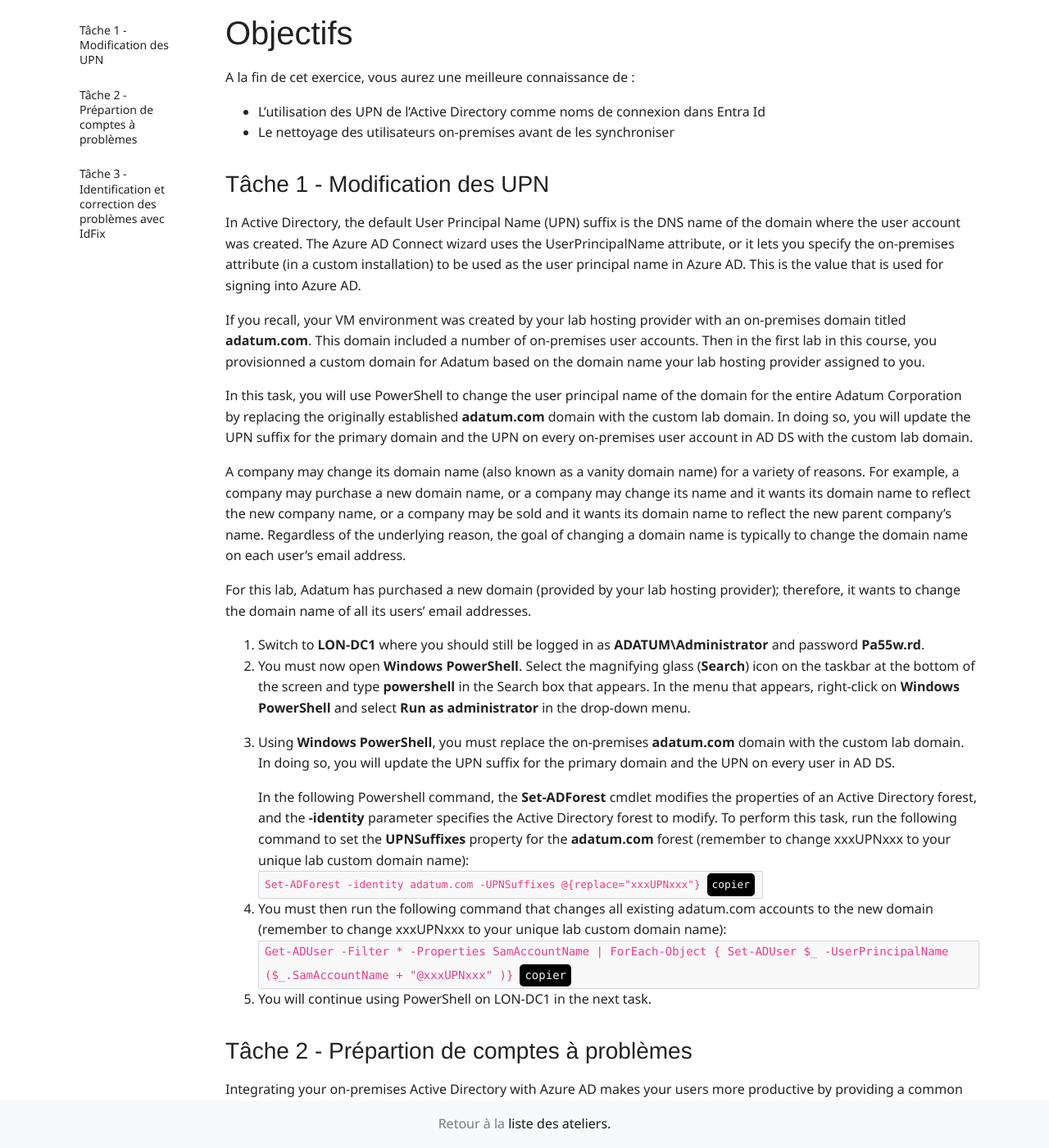
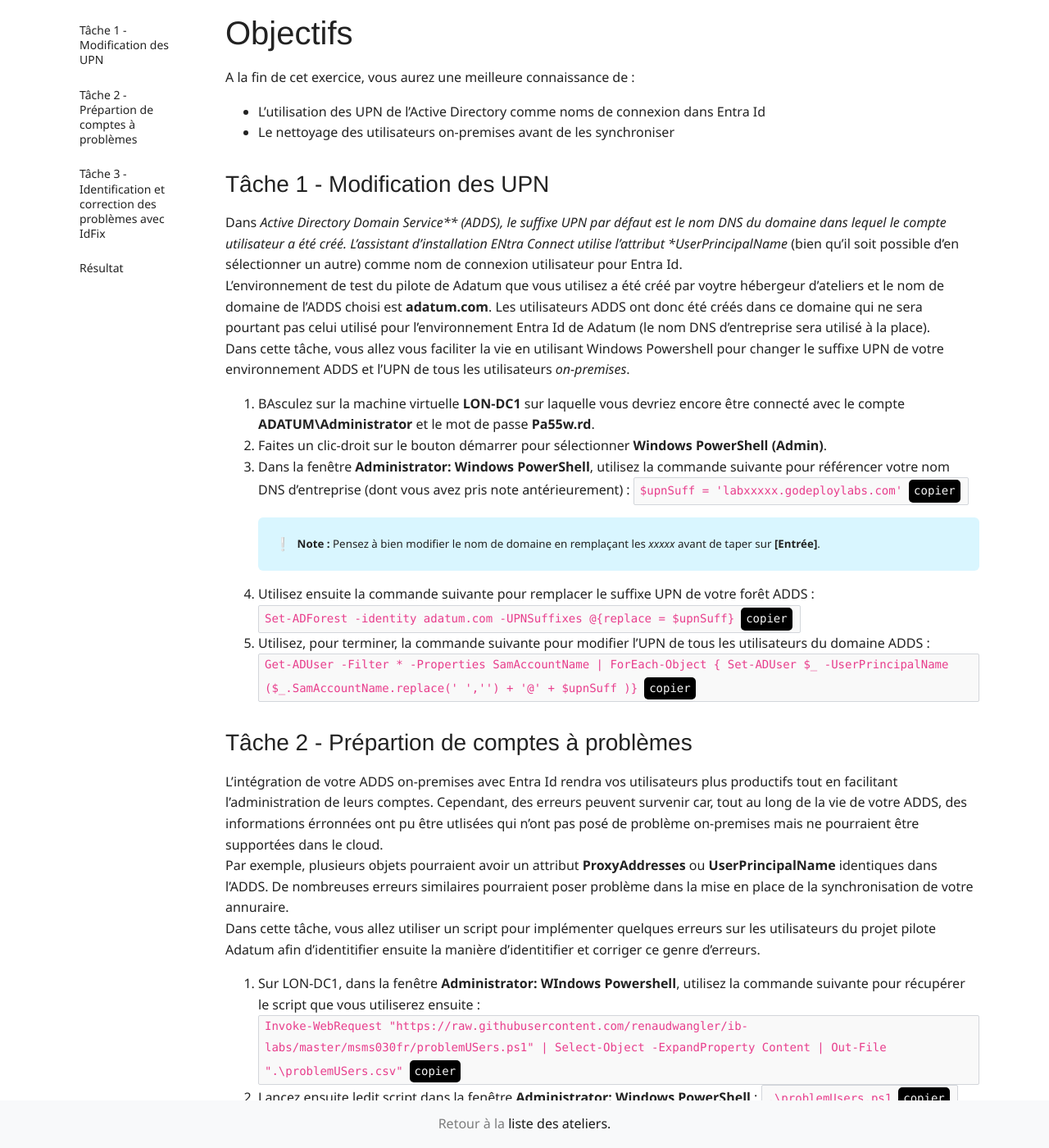
Before and after one commit to renaudwangler/ib-labs, a Jekyll site: the page built from msms030fr/lab4e1.md, in a window 1280 px wide and 1400 px high, scrolled down 335 px. Shown: the whole window at 82% size. Built offline with Jekyll 4.4.1, drawn with Linux system fonts in a browser that asks for light colours; nearby versions of some CDN libraries; comment, search, counter and statistics services are not loaded; some of the changed text lies outside the part shown.

Commit message:
msms030-l4e1

````diff
--- a/msms030fr/lab4e1.md
+++ b/msms030fr/lab4e1.md
@@ -13,92 +13,62 @@ A la fin de cet exercice, vous aurez une meilleure connaissance de :
 - Le nettoyage des utilisateurs on-premises avant de les synchroniser
 
 ## Tâche 1 - Modification des UPN
-In Active Directory, the default User Principal Name (UPN) suffix is the DNS name of the domain where the user account was created. The Azure AD Connect wizard uses the UserPrincipalName attribute, or it lets you specify the on-premises attribute (in a custom installation) to be used as the user principal name in Azure AD. This is the value that is used for signing into Azure AD.
-
-If you recall, your VM environment was created by your lab hosting provider with an on-premises domain titled **adatum.com**. This domain included a number of on-premises user accounts. Then in the first lab in this course, you provisionned a custom domain for Adatum based on the domain name your lab hosting provider assigned to you.
-
-In this task, you will use PowerShell to change the user principal name of the domain for the entire Adatum Corporation by replacing the originally established **adatum.com** domain with the custom lab domain. In doing so, you will update the UPN suffix for the primary domain and the UPN on every on-premises user account in AD DS with the custom lab domain.
-
-A company may change its domain name (also known as a vanity domain name) for a variety of reasons. For example, a company may purchase a new domain name, or a company may change its name and it wants its domain name to reflect the new company name, or a company may be sold and it wants its domain name to reflect the new parent company’s name. Regardless of the underlying reason, the goal of changing a domain name is typically to change the domain name on each user’s email address.
-
-For this lab, Adatum has purchased a new domain (provided by your lab hosting provider); therefore, it wants to change the domain name of all its users’ email addresses.
-1. Switch to **LON-DC1** where you should still be logged in as **ADATUM\Administrator** and password **Pa55w.rd**.
-1. You must now open **Windows PowerShell**. Select the magnifying glass (**Search**) icon on the taskbar at the bottom of the screen and type **powershell** in the Search box that appears. In the menu that appears, right-click on **Windows PowerShell** and select **Run as administrator** in the drop-down menu.
-1. Using **Windows PowerShell**, you must replace the on-premises **adatum.com** domain with the custom lab domain. In doing so, you will update the UPN suffix for the primary domain and the UPN on every user in AD DS.
-
-	In the following Powershell command, the **Set-ADForest** cmdlet modifies the properties of an Active Directory forest, and the **-identity** parameter specifies the Active Directory forest to modify. To perform this task, run the following command to set the **UPNSuffixes** property for the **adatum.com** forest (remember to change xxxUPNxxx to your unique lab custom domain name):
-	```Set-ADForest -identity adatum.com -UPNSuffixes @{replace="xxxUPNxxx"}```
-1. You must then run the following command that changes all existing adatum.com accounts to the new domain (remember to change xxxUPNxxx to your unique lab custom domain name):
-	```Get-ADUser -Filter * -Properties SamAccountName | ForEach-Object { Set-ADUser $_  -UserPrincipalName ($_.SamAccountName + "@xxxUPNxxx" )}```
-1. You will continue using PowerShell on LON-DC1 in the next task.
+Dans *Active Directory Domain Service** (ADDS), le suffixe UPN par défaut est le nom DNS du domaine dans lequel le compte utilisateur a été créé. L'assistant d'installation ENtra Connect utilise l'attribut *UserPrincipalName* (bien qu'il soit possible d'en sélectionner un autre) comme nom de connexion utilisateur pour Entra Id.
+L'environnement de test du pilote de Adatum que vous utilisez a été créé par voytre hébergeur d'ateliers et le nom de domaine de l'ADDS choisi est **adatum.com**. Les utilisateurs ADDS ont donc été créés dans ce domaine qui ne sera pourtant pas celui utilisé pour l'environnement Entra Id de Adatum (le nom DNS d'entreprise sera utilisé à la place).
+Dans cette tâche, vous allez vous faciliter la vie en utilisant Windows Powershell pour changer le suffixe UPN de votre environnement ADDS et l'UPN de tous les utilisateurs *on-premises*.
+1. BAsculez sur la machine virtuelle **LON-DC1** sur laquelle vous devriez encore être connecté avec le compte **ADATUM\Administrator** et le mot de passe **Pa55w.rd**.
+1. Faites un clic-droit sur le bouton démarrer pour sélectionner **Windows PowerShell (Admin)**.
+1. Dans la fenêtre **Administrator: Windows PowerShell**, utilisez la commande suivante pour référencer votre nom DNS d'entreprise (dont vous avez pris note antérieurement) :
+	```$upnSuff = 'labxxxxx.godeploylabs.com'```
+	>**Note :** Pensez à bien modifier le nom de domaine en remplaçant les *xxxxx* avant de taper sur **[Entrée]**.
+1. Utilisez ensuite la commande suivante pour remplacer le suffixe UPN de votre forêt ADDS :
+	```Set-ADForest -identity adatum.com -UPNSuffixes @{replace = $upnSuff}```
+1. Utilisez, pour terminer, la commande suivante pour modifier l'UPN de tous les utilisateurs du domaine ADDS :
+	```Get-ADUser -Filter * -Properties SamAccountName | ForEach-Object { Set-ADUser $_  -UserPrincipalName ($_.SamAccountName.replace(' ','') + '@' + $upnSuff )}```
 
 ## Tâche 2 - Prépartion de comptes à problèmes
-Integrating your on-premises Active Directory with Azure AD makes your users more productive by providing a common identity for accessing both cloud and on-premises resources. However, errors can occur when identity data is synchronized from Windows Server Active Directory (AD DS) to Azure Active Directory (Azure AD).
-
-For example, two or more objects may have the same value for the **ProxyAddresses** attribute or the **UserPrincipalName** attribute in on-premises Active Directory. There are a multitude of different conditions that may result in synchronization errors. Organizations can correct these errors by running Microsoft's IdFix tool, which performs discovery and remediation of identity objects and their attributes in an on-premises Active Directory environment in preparation for migration to Azure Active Directory.
-
-In this task, you will run a script that breaks various Adatum on-premises user accounts. As part of your Adatum pilot project, you are purposely breaking these identity objects so that you can run the IdFix tool in the next task to see how it fixes the broken accounts.
-1. On LON-DC1, in the Windows PowerShell window, run the following command to change the root source to **C:\labfiles** so that you can access any files from that location:
-	```CD C:\labfiles\```
-1. PowerShell's execution policy settings dictate which PowerShell scripts can be run on a Windows system. Setting this policy to **Bypass** enables Holly to load all configuration files and run all scripts. At the command prompt, type the following command, and then press Enter:
-	```Set-ExecutionPolicy -ExecutionPolicy Bypass```
-1. You will then be prompted to confirm the execution policy change. Type **A** and press Enter to select the **[A] Yes to All** option.
-1. Enter the following command that runs a PowerShell script that creates problem user accounts. This script is stored in the **C:\labfiles** folder. The users that are included in this script purposely have issues with their user accounts; this will enable you to troubleshoot these accounts in the next task using the IdFix tool.
-	```.\CreateProblemUsers.ps1```
-	>**Note:** Wait until the script has completed before proceeding to the next task. This Windows PowerShell script will make the following changes in AD DS:
-		- **Klemen Sic**. Update the UserPrincipalName for Klemen to include an extra "@" character.
-		- **Lara Raisic**. Update the emailAddress attribute for Lara to **lara@adatum.com**.
-		- **Logan Boyle**. Update the emailAddress attribute for Logan to **lara@adatum.com**.
-		- **Maj Hojski**. Update the emailAddress attribute for Maj to blank characters (“ “).
-		- **Holly Dickson**. Update the emailAddress attribute for Holly to **holly @adatum.com**.
-1. Close PowerShell.
+L'intégration de votre ADDS on-premises avec Entra Id rendra vos utilisateurs plus productifs tout en facilitant l'administration de leurs comptes. Cependant, des erreurs peuvent survenir car, tout au long de la vie de votre ADDS, des informations érronnées ont pu être utlisées qui n'ont pas posé de problème on-premises mais ne pourraient être supportées dans le cloud.
+Par exemple, plusieurs objets pourraient avoir un attribut **ProxyAddresses** ou **UserPrincipalName** identiques dans l'ADDS. De nombreuses erreurs similaires pourraient poser problème dans la mise en place de la synchronisation de votre annuraire.
+Dans cette tâche, vous allez utiliser un script pour implémenter quelques erreurs sur les utilisateurs du projet pilote Adatum afin d'identitifier ensuite la manière d'identitifier et corriger ce genre d'erreurs.
+1. Sur LON-DC1, dans la fenêtre **Administrator: WIndows Powershell**, utilisez la commande suivante pour récupérer le script que vous utiliserez ensuite :
+	```Invoke-WebRequest "https://raw.githubusercontent.com/renaudwangler/ib-labs/master/msms030fr/problemUSers.ps1" | Select-Object -ExpandProperty Content | Out-File ".\problemUSers.csv"```
+1. Lancez ensuite ledit script dans la fenêtre **Administrator: Windows PowerShell** :
+	```.\problemUsers.ps1```
+	>**Note :** Vous devriez pouvoir executer ce script sans problème car vous avez déja changé la stratégie d'execution des scripts sur LON-DC1 dans l'atelier 2.
+1. Attendez que le script ait terminé son execution avant de fermer la fenêtre **Administrator: Windows PowerShell** et de poursuivre sur la tâche suivante.
 
 ## Tâche 3 - Identification et correction des problèmes avec IdFix
-In this task you will download and use the IdFix tool to fix the user accounts that were broken in the previous task. Running the IdFix tool will correct any user account errors prior to synchronizing identity data between your on-premises environment and Azure AD.
-1. You should still be logged into **LON-DC1** as the **Administrator** from the prior task.
-1. In your **Microsoft Edge** browser, you should still be logged into Microsoft 365 as the global administrator. You should have tabs open for the **Microsoft 365** homepage and the **Microsoft 365 admin center**. Open a new instance of **Edge** if you don't have one open.
-	In your **Edge** browser, open a new tab and then enter the following URL in the address bar to access the Office 365 page for the IdFix Directory Synchronization Error Remediation Tool:
-	```https://dotnet.microsoft.com/en-us/download/dotnet-framework/net471```
-1. On the **Download .NET Framework 4.7.1** page, click on the **Download .NET Framework 4.7.1 Runtime** link.
-1. Once the **ndp471-kb4033344-web.exe** file is downloaded, it will appear in the notification bar in the upper right-hand corner of the **Edge** window. Select **Open file**.
-1. In the **Do you want to run this file?** dialog box, select **Run**.
-1. In the **/NET Framework 4.7.1 Setup** checl the **I have read and accept the license terms** box and click **Install**.
-1. Wait for the Framework to install (this should take a few minutes) and click on the **Finish** button.
-1. Click on the **Restart Now** button and wait for LON-DC1 to restart.
-1. Login to **LON-DC1** as **ADATUM\Administrator** with password **Pa55w.rd**.
+Dans cette tâche vous allez appréhender l'utlisation de l'outil **idFix** pour identifier et corriger les problèmes sur vos objets ADDS avant de mettre en place la synchronisation de ce dernier vers Entra Id.
+1. Vous devriez être encore connecté sur **LON-DC1** à l'issue de la tâche précédente.
+1. Si votre navigateur Internet n'est pas ouvert, cliquez sur l'icône de **Edge** dans la barre des tâches et maximisez-le.
+1. Dans votre navigateur, dans la barre d'adresse, rendez-vous à l'adresse suivante pour télécharger l'outil **idFix** : ```https://microsoft.github.io/idfix/```
+1. Dans la page **Microsoft - IdFix**, Cliquez sur le titre **Step 2: Install IdFix** dans le menu de navigation à gauche.
+1. Sous la section **Step 2: Install IdFix** en haut de page, les instructions vous porposent de télécharger et lancer **setup.exe**. Cliquez sur **setup.exe** pour télécharger le fichier sur LON-DC1.
+1. Une fois le fichier **setup.exe** téléchargé, il apparaîtra normalement dans la barre de notifications en haut à droite de votre navigateur (si ce n'est pas le cas, retrouvez le dans le répertoire **Downloads** de LON-DC1). Cliquez sur **Open File** pour lancer l'installation.
+1. Si une fenêtre **Do you want to run this file?** apparaît, cliquez sur **Run**.
+1. Dans la fenêtre **Do you want to install this application?**, cliquez sur **Install**.
+1. Sur le message **IdFix Privacy Statement**, cliquez sur **OK**.
+1. Dans la fenêtre **IdFix** qui s'affiche, sur la barre bleue en haut, cliquez sur **Query** pour lancer l'analyse de votre ADDS.
+1. Si un message **Schema Warning** s'affiche, cliquez sur le bouton **Yes** (faites de même à chaque fois que ce message aparait).
+	Après un instant, idFix devrait vous afficher quelues erreurs.
+1. Cliquez sur le titre de la colonne **ERROR** pour trier les lignes en ordre alphabétique.
+	>**Note :** Si des erreurs de type **topleveldomain** apparaissent, contentez-vous ici de les ignorer car l'outil idFix peut les identifier mais pas les réparer.
+1. Sur la ligne de **Klemen Sic**, seléctionnez la valeur **EDIT** grâce au menu dans la colonne **ACTION**.
+1. Dans la barre de menu bleue, cliquez sur le bouton **Apply**.
+1. Dans la boite de dialogue **Apply Pending** cliquez sur **Yes**.
+	>**Note :** Constatez que la valeur de la colonne **Action** a changé de **EDIT** vers **COMPLETE** pour Klemen, indiquant ainsi que IdFix a mis a jour l'objet utilisateur et corrigé l'erreur.
+1. Sur la barre de menu bleue, clqiuez sur **Query** pour relancer la requète en raffraichir les résultats.
+1. Vérifiez que Klemen n'appraît plus dans la liste des erreurs.
+1. Trouvez la ligne de **Logan Boyle**. La colonne **VALUE** pour Logan a été incorrectement saisie en **Lara@adatum.com**, ce qui produit un doublon avec le compte de Lara Raisic, qui est aussi dans la liste.
+	Pour corriger l'email de Logan, vous devez déjà choisir la valeur **Lara@adatum.com** dans la colonne **UPDATE** de Logan et la remplacert en saisissant ```logan@adatum.com```.
+1. Sélectionnez ensuite le champ **ACTION** sur la ligne de Logan et choisissez **EDIT**.
+1. Dans la barre de menu bleue, cliquez sur le bouton **Apply**.
+1. Dans la boite de dialogue **Apply Pending** cliquez sur **Yes**.
+1. Sur la barre de menu bleue, clqiuez sur **Query** pour relancer la requète en raffraichir les résultats.
+1. Vérifiez que Logan et Lara n'appraîssent plus dans la liste des erreurs.
+1. Fermez l'outil **idFix**, vous êtes prêt à mettre en place la synchronisation.
 
-1. Open a new instance of **Edge**, and then enter the following URL in the address bar to access the IdFix Directory Synchronization Error Remediation Tool:
-	```https://microsoft.github.io/idfix/```
-1. On the **Microsoft - IdFix** window, click on the **Step 2: Install IdFix** section title.
-1. Under the **Step 2: Install IdFix** section at the top of the page, the instructions direct you to run **setup.exe** to install the IdFix application on your machine. Select **setup.exe** to download the file to LON-DC1.
-1. Once the **setup.exe** file is downloaded, it will appear in the notification bar in the upper right-hand corner of the **Edge** window. Select **Open file**.
-1. In the **Do you want to run this file?** dialog box, select **Run**.
-1. In the **Do you want to install this application?** dialog box, select **Install**.
-1. In the **Do you want to run this file?** dialog box, select **Run**.
-1. In the **IdFix Privacy Statement** message box, select **OK**.
-1. In the **IdFix** window that appears, on the menu bar at the very top of the screen, select **Query** to query the directory.
-1. if a **Schema Warning** dialog box pops up, click on the **Yes** button (you should do the same after each query request).
-	After a short wait, you should see several errors.
-1. Select the **ERROR** column heading to sort the records by error in alphabetical error.
-	>**Note:** If any **topleveldomain** errors appear, then ignore them as they cannot be fixed by the IdFix tool.
-1. In the **Klemen Sic** row, select the drop-down arrow in the **ACTION** field and select **EDIT**.
-1. On the menu bar at the top of the window, select **Apply**.
-1. In the **Apply Pending** dialog box that appears, select **Yes**.
-	>**Note:** Notice that the value in the **Action** column changed from **EDIT** to **COMPLETE** for Klemen, this indicates that IdFix updated the user object and corrected the error.
-1. On the menu bar at the top of the window, select **Query** to refresh the query results.
-1. In the query results, note how Klemen no longer appears in the results.
-1. Find the **Logan Boyle** row. Note how the **VALUE** for Logan was incorrectly entered as **Lara@adatum.com**, which resulted in a duplicate error because this is the same email address as Lara Raisic, which appears above it.
-	To fix this email attribute for Logan, you must first select the **Lara@adatum.com** value in the **UPDATE** column for Logan and then replace it by typing **logan@adatum.com**. Then select the drop-down arrow in the **ACTION** field and select **EDIT**.
-1. On the menu bar at the top of the window, select **Apply**.
-1. In the **Apply Pending** dialog box that appears, select **Yes**.
-	>**Note:** This will update the two user objects and correct their UPN.
-1. On the menu bar, select **Query**. In the query results, note how the users you just fixed no longer appear in the results.
-	As you can see, there are two users whose errors you have not fixed (**An Dung Dao** and **Ngoc Bich Tran**, disregard the **DefaultAccount** user). We are purposely leaving these errors alone so that you can see what happens during the synchronization process using the Azure AD Connect tool in the next exercise when it processes users with these conditions.
-
-	>**Important:** When there are format and duplicate errors for distinguished names, the **UPDATE** column either contains the same string as the **VALUE** column (which is the case for these two final users), or the **UPDATE** column entry is blank. In either case, this means that IdFix cannot suggest a remediation for the error. You can either fix these errors outside IdFix, or manually remediate them within IdFix. You can also export the results and use Windows PowerShell to remediate many errors.
-1. Close the IdFix and File Explorer windows.
-1. Proceed to the next exercise. You are now ready to install the Azure AD Connect tool and enable synchronization.
 ## Résultat
-
+Dans cet exerice, vous avez préparé votre environnement ADDS pour la mise en place de la synchronisation avec Entra Id.
 
 Vous pouvez poursuivre par [l'exercice 2 - Mise en oeuvre de la synchronisation d'identités](lab4e2)
````
Also changed, not shown: 1 other file.
